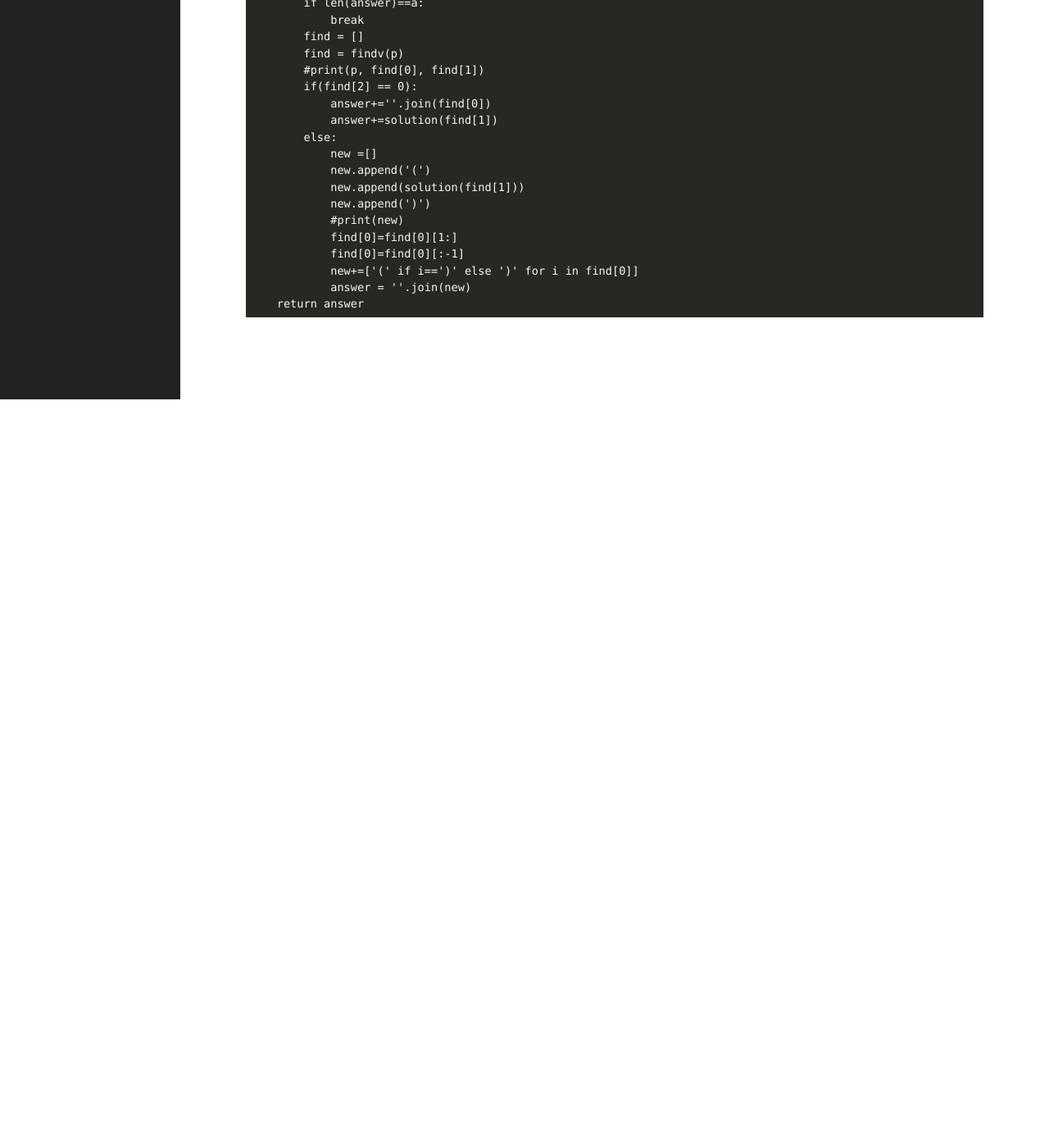
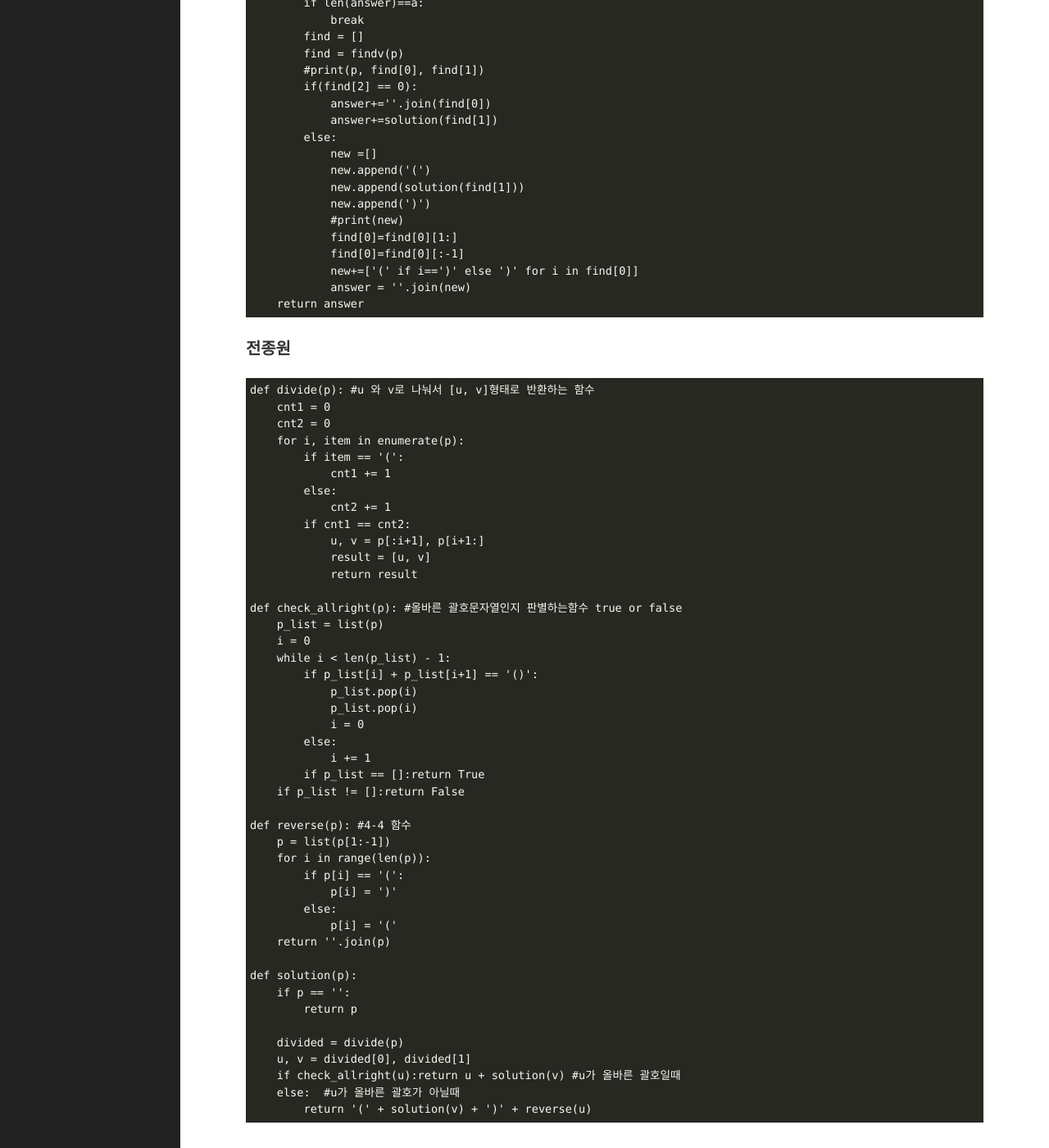
Before and after one commit to icestudy/icestudy.github.io, a Jekyll site: the page built from _posts/2020-09-06-괄호변환.md, in a window 1280 px wide and 1400 px high, scrolled down 1586 px. Shown: the whole window at 82% size. Built offline with Jekyll 4.4.1, drawn with Linux system fonts in a browser that asks for light colours; before the commit the page ends 2073 px from its top, so only the background shows below that.

Commit message:
Update 2020-09-06-괄호변환.md

````diff
--- a/_posts/2020-09-06-괄호변환.md
+++ b/_posts/2020-09-06-괄호변환.md
@@ -92,3 +92,50 @@ def solution(p):
             answer = ''.join(new)
     return answer
 ```
+### 전종원
+```
+def divide(p): #u 와 v로 나눠서 [u, v]형태로 반환하는 함수
+    cnt1 = 0
+    cnt2 = 0
+    for i, item in enumerate(p):
+        if item == '(':
+            cnt1 += 1
+        else:
+            cnt2 += 1
+        if cnt1 == cnt2:
+            u, v = p[:i+1], p[i+1:]
+            result = [u, v]
+            return result
+
+def check_allright(p): #올바른 괄호문자열인지 판별하는함수 true or false
+    p_list = list(p)
+    i = 0
+    while i < len(p_list) - 1:
+        if p_list[i] + p_list[i+1] == '()':
+            p_list.pop(i)
+            p_list.pop(i)
+            i = 0
+        else:
+            i += 1
+        if p_list == []:return True
+    if p_list != []:return False
+
+def reverse(p): #4-4 함수
+    p = list(p[1:-1])
+    for i in range(len(p)):
+        if p[i] == '(':
+            p[i] = ')'
+        else:
+            p[i] = '('
+    return ''.join(p)
+
+def solution(p):
+    if p == '':
+        return p
+
+    divided = divide(p)
+    u, v = divided[0], divided[1]
+    if check_allright(u):return u + solution(v) #u가 올바른 괄호일때
+    else:  #u가 올바른 괄호가 아닐때
+        return '(' + solution(v) + ')' + reverse(u)
+```
````
